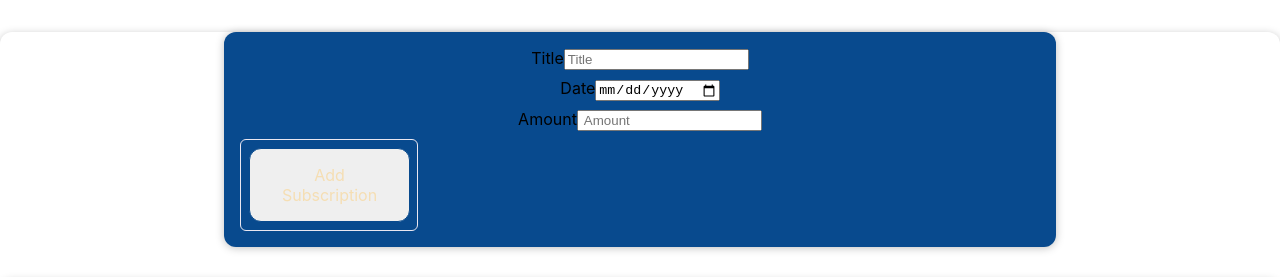
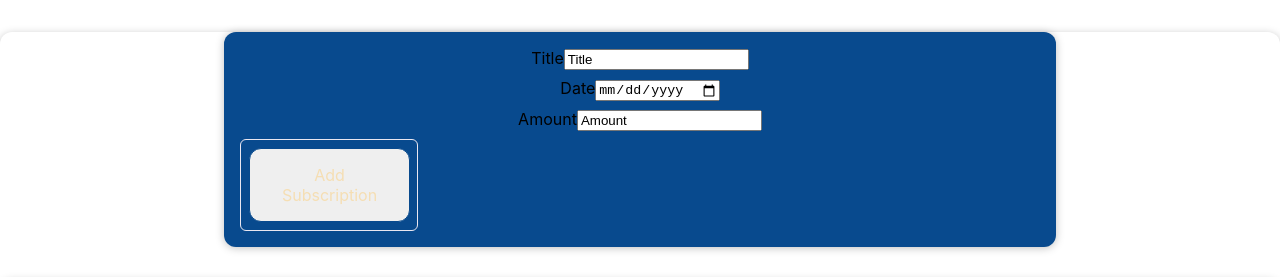
Before and after one commit to stkora/React-Basic-2.0, a React (Create React App) app in the folder my-app/: page / in a window 1280 px wide. Shown: the top 277 px of the page. Built offline with nearby package versions, Linux system fonts and the light colour scheme.

Commit message:
child components and props concepts

```diff
--- a/my-app/src/App.js
+++ b/my-app/src/App.js
@@ -27,7 +27,10 @@ import NewSubscription from './components/NewSubscription/NewSubscription';
      }
   ]
 
-
+   const addAddSubscriptionHandler =(data) =>{
+    subscriptions.push(data)
+    console.log("on add subscription",data)
+   }
 
   return (
 
@@ -35,7 +38,7 @@ import NewSubscription from './components/NewSubscription/NewSubscription';
     // React.createElement('div',{},React.createElement('h2',{},'Lets start!'))
     <Container>
 
-    <NewSubscription/>
+    <NewSubscription onAddSubscription = {addAddSubscriptionHandler}/>
     <Subscription date={subscriptions[0].date}  title={subscriptions[0].title}  amount={subscriptions[0].amount}/>
     <Subscription date={subscriptions[1].date}  title={subscriptions[1].title}  amount={subscriptions[1].amount}/>
     <Subscription date={subscriptions[2].date}  title={subscriptions[2].title}  amount={subscriptions[2].amount}/>
--- a/my-app/src/components/NewSubscription/FormSubscription.js
+++ b/my-app/src/components/NewSubscription/FormSubscription.js
@@ -1,11 +1,11 @@
 import { useState } from 'react';
 import './FormSubscription.css'
-const FormSubscription =() => {
+const FormSubscription =(props) => {
     // const [userTitle,setuserTitle] =useState("");
     // const [userDate,setuserDate] =useState("");
     // const [userAmount,setuserAmount] =useState("");
 
-    const [form,setForm] = useState({userTitle:"",userDate:"", userAmount:"120"})
+    const [form,setForm] = useState({userTitle:"Title",userDate:"", userAmount:"Amount"})
 
     const titleChangeHandler = (events) => {
         //setuserTitle(events.target.value)
@@ -40,11 +40,11 @@ const FormSubscription =() => {
         })
         console.log(form)
 
-
     }
     const submitHandler = (events) => {
         events.preventDefault();
         const subscription = {title:form.userTitle,amount:form.userAmount,date:new Date(form.userDate)}
+        props.onSave(subscription)
         console.log("on submit",subscription)
 
     }
@@ -53,18 +53,18 @@ const FormSubscription =() => {
             <div className='new_subscription_controls'>
                 <div className="new_subscription_control">
                     <label>Title</label>
-                    <input type='text' placeholder='Title' onChange={titleChangeHandler}></input>
+                    <input type='text' placeholder='Title' value={form.userTitle} onChange={titleChangeHandler}></input>
 
                 </div>
                 <div className="new_subscription_control">
                     <label>Date</label>
-                    <input type='date' onChange={dateChangeHandler}></input>
+                    <input type='date' value={form.userDate} onChange={dateChangeHandler}></input>
 
                 </div>
                 <div className="new_subscription_control">
                     <label>Amount</label>
 
-                    <input type='text' placeholder=' Amount' onChange={amountChangeHandler}></input>
+                    <input type='text' placeholder=' Amount' value={form.userAmount} onChange={amountChangeHandler}></input>
 
                 </div>
 
--- a/my-app/src/components/NewSubscription/NewSubscription.js
+++ b/my-app/src/components/NewSubscription/NewSubscription.js
@@ -1,7 +1,12 @@
 import './NewSubscription.css'
 import FormSubscription from './FormSubscription';
-const NewSubscription = () => {
-    return <div className="new_subscription"><FormSubscription/></div>
+const NewSubscription = (props) => {
+  const  onSaveHandler = (data) =>{
+      const subscriptionData = {...data,id:Math.random().toString}
+      props.onAddSubscription(subscriptionData);
+      console.log("on save ", subscriptionData)
+    }
+    return <div className="new_subscription"><FormSubscription onSave={onSaveHandler}/></div>
 
 
 }
```
